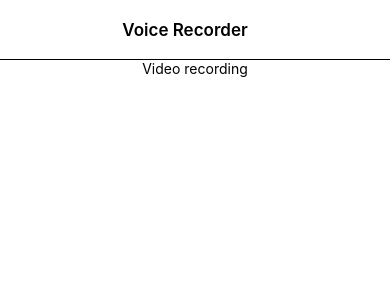
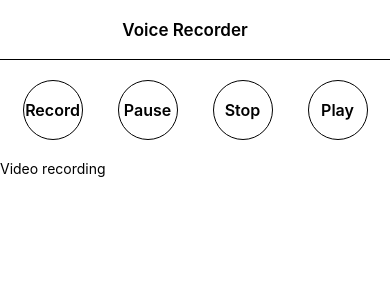
Before and after one commit to jacobdhlee/audioRecording, a React Native app: screen / in a window 390 px wide. Shown: the top 300 px of the page. Built offline with nearby package versions, Linux system fonts and the light colour scheme.

Commit message:
add the button for create audio

```diff
--- a/src/App.js
+++ b/src/App.js
@@ -7,6 +7,7 @@ import {
 } from 'react-native';
 
 import Header from './Header';
+import Button from './Button';
 
 class App extends Component {
   constructor() {
@@ -19,6 +20,12 @@ class App extends Component {
       <View style={styles.container}>
         <Header />
         <View style={styles.mainContainer}>
+          <View style={styles.audioCreateContainer}>
+            <Button text={'Record'}/>
+            <Button text={'Pause'}/>
+            <Button text={'Stop'}/>
+            <Button text={'Play'}/>
+          </View>
           <Text>Video recording</Text>
         </View>
       </View>
@@ -37,8 +44,14 @@ const styles = StyleSheet.create({
   },
   mainContainer: {
     flex: 1,
+  },
+  audioCreateContainer: {
+    height: 100,
+    flexDirection: 'row',
+    padding: 5,
+    justifyContent: 'space-around',
     alignItems: 'center',
-  },
+  }
 });
 
 export default App;
--- /dev/null
+++ b/src/Button.js
@@ -0,0 +1,40 @@
+import React from 'react';
+import  {
+  View,
+  Text,
+  TouchableOpacity,
+  StyleSheet,
+} from 'react-native';
+
+const Button = ({text, onPress}) => {
+  return (
+    <TouchableOpacity style={styles.buttonContainer} onPress={onPress}>
+      <View style={styles.button}>
+        <Text style={styles.buttonText}>{text}</Text>
+      </View>
+    </TouchableOpacity>
+  );
+};
+
+const styles = StyleSheet.create({
+  buttonContainer: {
+    width: 60,
+    height: 60,
+    borderRadius: 50,
+    borderWidth: 1,
+    margin: 5,
+  },
+  button: {
+    flex: 1,
+    flexDirection: 'row',
+    justifyContent: 'center',
+    alignItems: 'center',
+  },
+  buttonText: {
+    fontSize: 16,
+    fontWeight: '600',
+  }
+})
+
+
+export default Button
```
Also changed, not shown: 1 other file (tests, documents, lock files or other folders).
